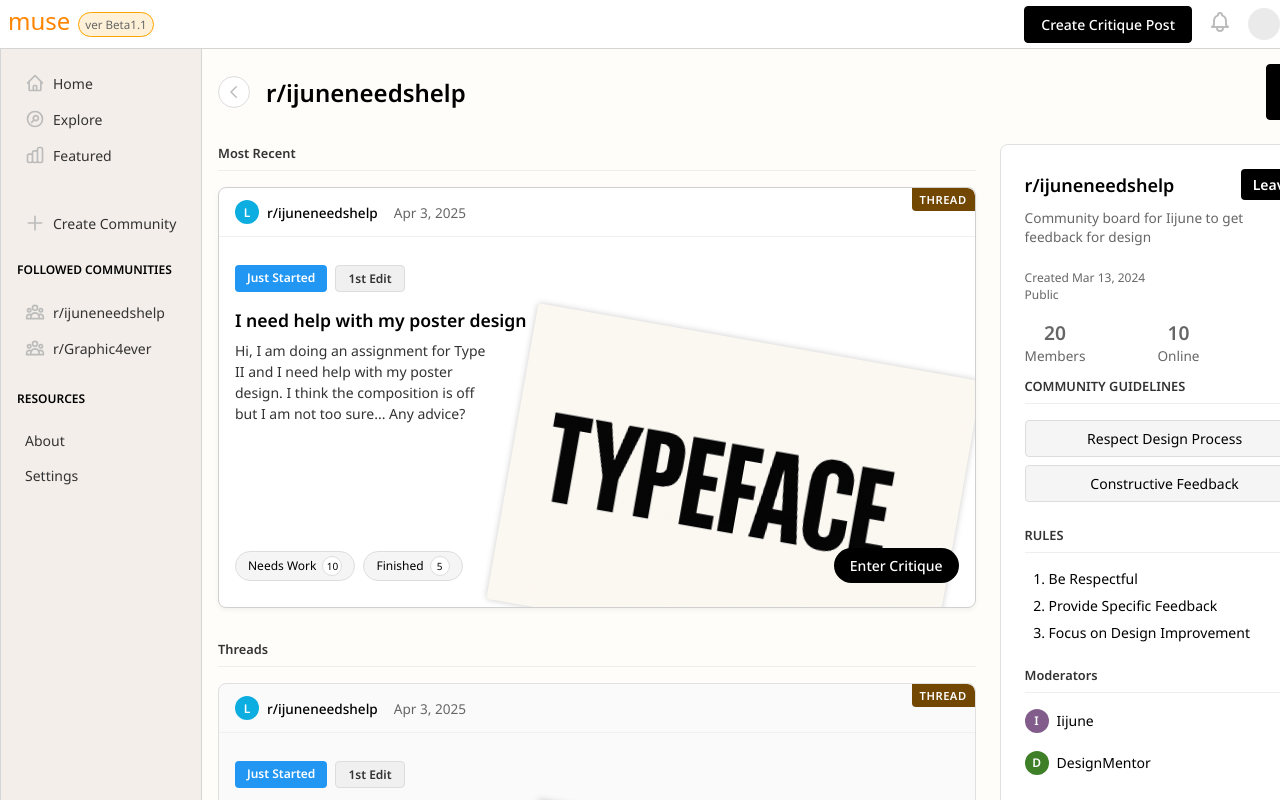
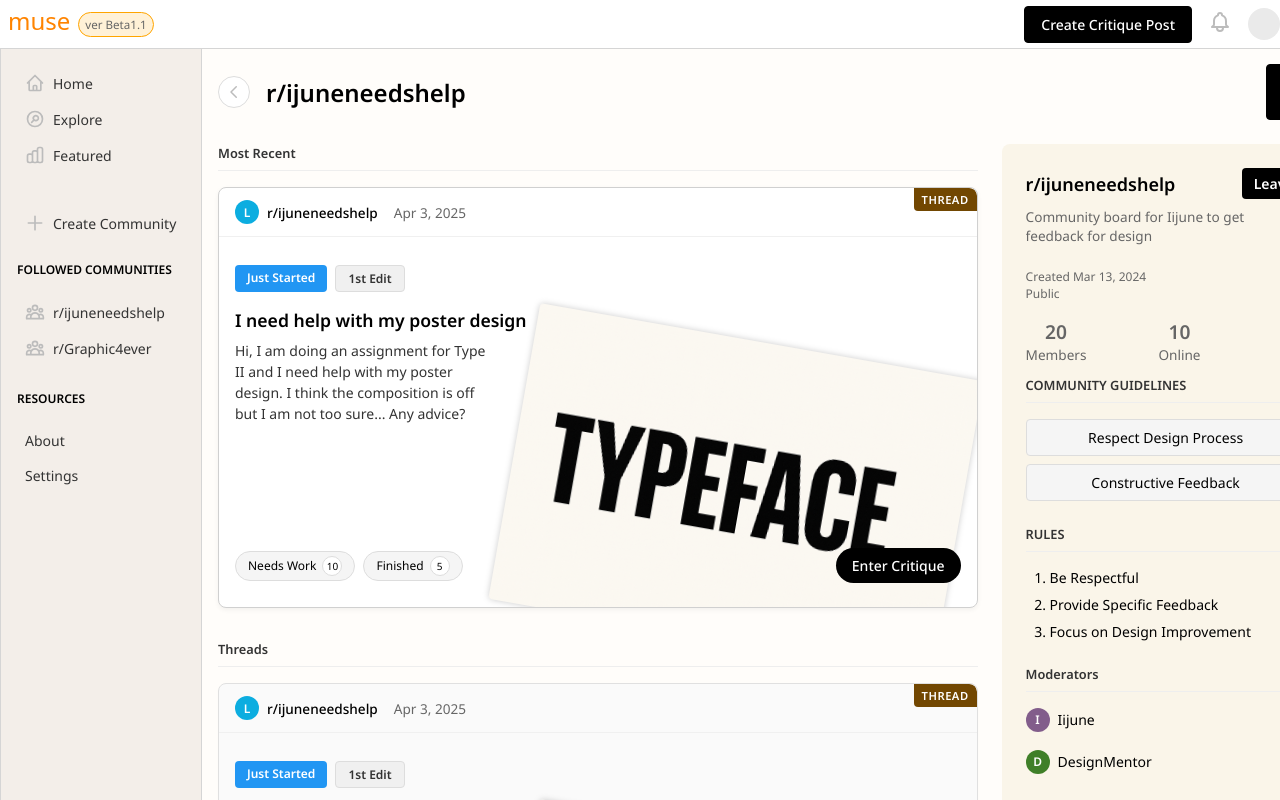
Before and after one commit to lijune-choi1/muse, a React (Create React App) app: page /critique/1 in a window 1280 px wide. Shown: the top 800 px of the page. Built offline with nearby package versions, Linux system fonts and the light colour scheme; a web font is replaced by a local one.

Commit message:
Add files via upload

```diff
--- a/src/pages/CritiqueRoom.css
+++ b/src/pages/CritiqueRoom.css
@@ -50,9 +50,9 @@
 
   .community-sidebar-container {
     width: 280px;
-    background-color: white;
+    background-color: rgb(250, 245, 233);
     border-radius: 8px;
-    border: 1px solid #e0e0e0;
+    /* border: 1px solid #e0e0e0; */
     padding: 1.5rem;
     height: fit-content;
     position: sticky;
```
